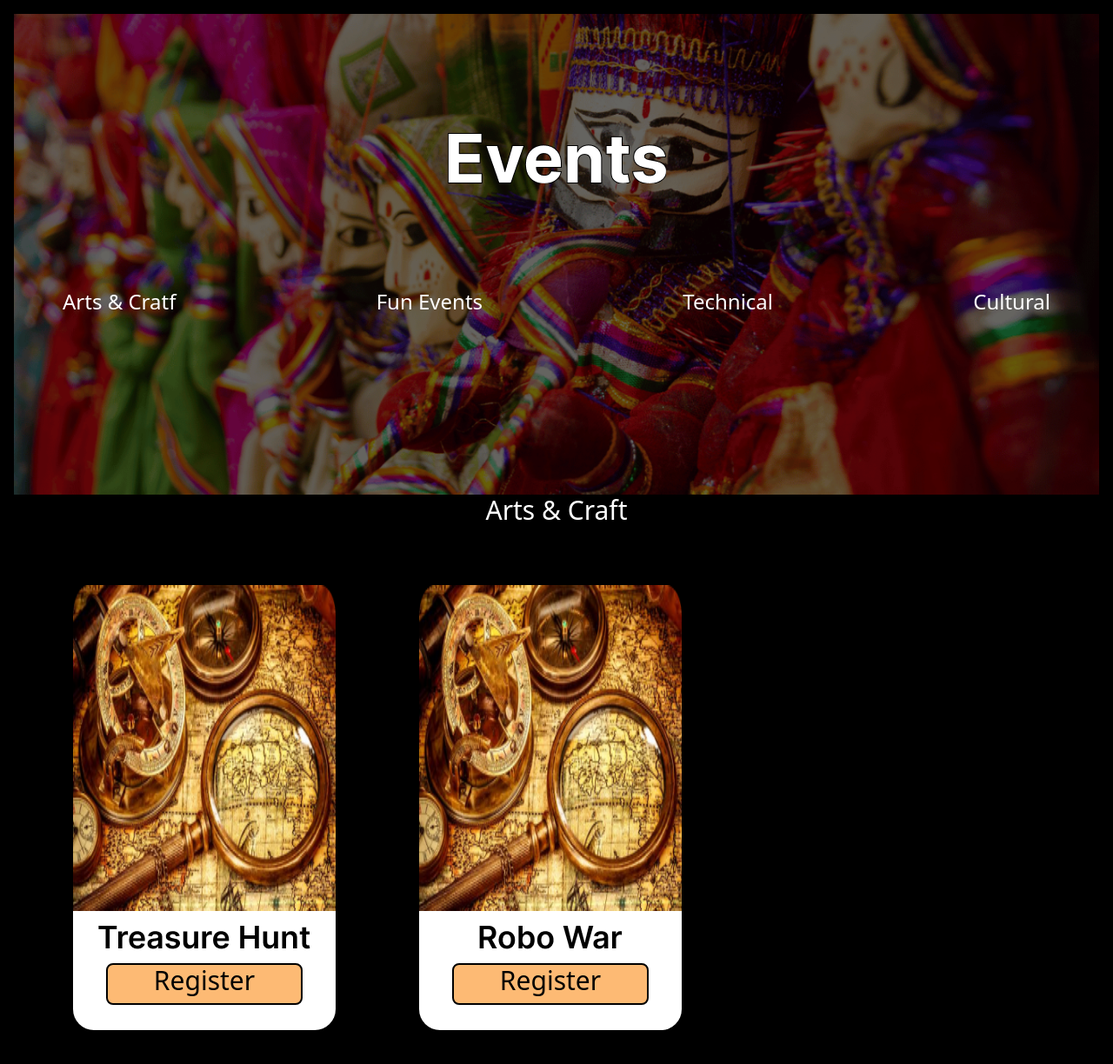
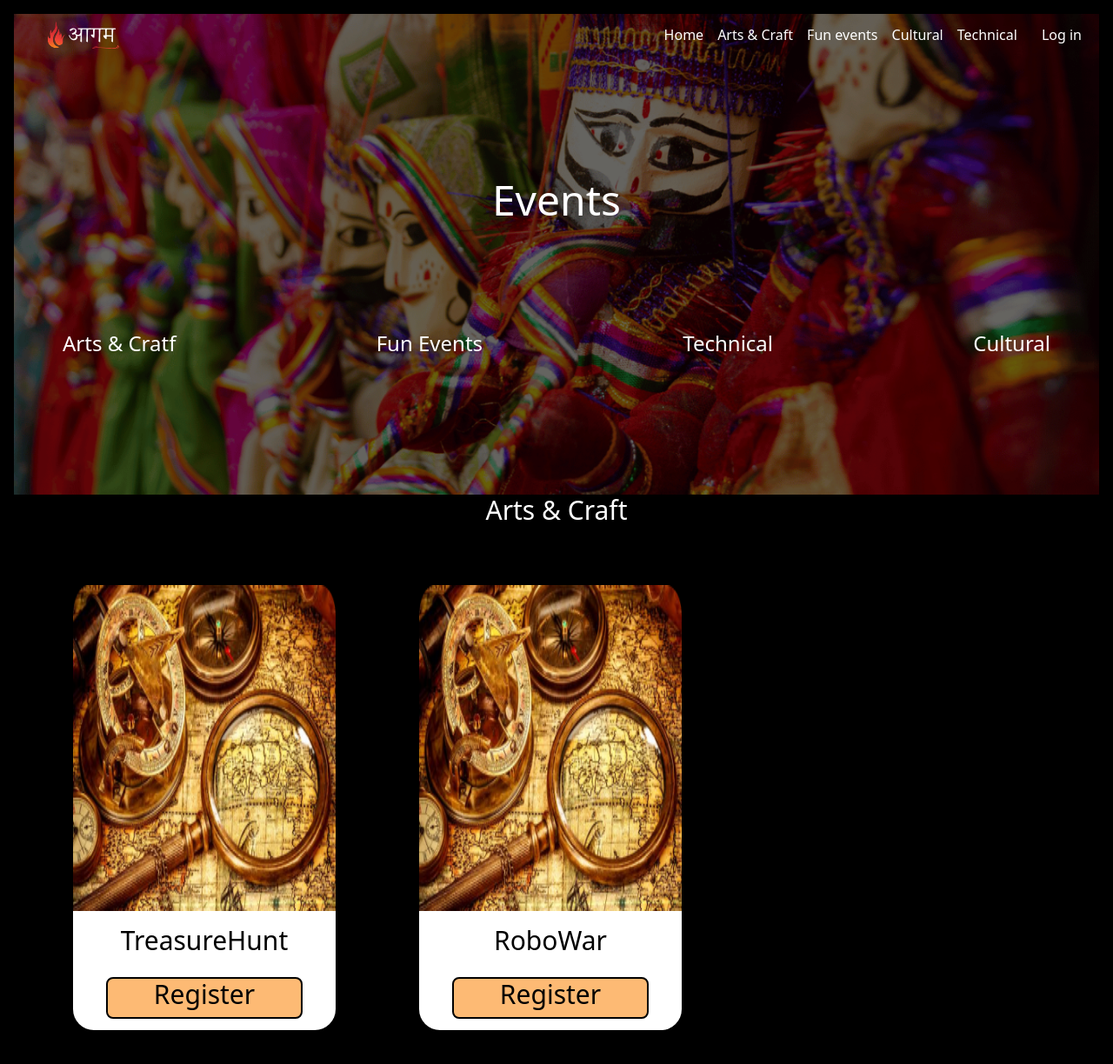
Before and after one commit to prateekgarg08/aagam, a Next.js app: page /event in a window 1280 px wide. Shown: the top 1224 px of the page at 87% size. Built offline with nearby package versions, Linux system fonts and the light colour scheme.

Commit message:
responsive

```diff
--- a/src/components/Common/Navbar.tsx
+++ b/src/components/Common/Navbar.tsx
@@ -3,10 +3,18 @@ import React, { useState } from 'react'
 import Image from 'next/image'
 import { AiOutlineMenu, AiOutlineClose } from 'react-icons/ai'
 
-export const Navbar: FC<{}> = ({}) => {
+type Im = {
+  n1: string
+  n2: string
+  n3: string
+  n4: string
+  n5: string
+  n6: string
+}
+export const Navbar = (props: Im) => {
   const [isMobileNavActive, setIsMobileNavActive] = useState(false)
   return (
-    <div className=" flex items-center justify-between bg-bgBlack text-orange  px-2 overflow-visible">
+    <div className=" flex items-center justify-between bg-bgBlack text-orange  px-2 overflow-visible ">
       <div className="logo bg-bgBlack">
         <img
           src="/assets/logo/new.svg"
@@ -25,7 +33,7 @@ export const Navbar: FC<{}> = ({}) => {
         <div
           className={`${
             isMobileNavActive ? 'flex' : 'hidden'
-          } absolute w-full  top-0 text-orange left-0 z-10 flex-col space-y-5 text-xl h-full  py-2 lg:text-base lg:static items-center   lg:flex lg:flex-row lg:space-x-4 lg:space-y-0`}
+          } absolute w-full h-full top-0 text-orange left-0 z-10 flex-col msm:bg-black lg:bg-none space-y-5 text-xl  py-2 lg:text-base lg:static items-center  lg:flex lg:flex-row lg:space-x-4 lg:space-y-0`}
         >
           <div className="lg:hidden text-2xl  text-white font-bold  w-full flex flex-row-reverse">
             <AiOutlineClose onClick={() => setIsMobileNavActive(false)} />
@@ -34,28 +42,34 @@ export const Navbar: FC<{}> = ({}) => {
             href="#"
             className="text-white"
           >
-            Home
+            {props.n1}
           </a>
           <a
             href="#"
             className="text-white"
           >
-            Events
+            {props.n2}
           </a>
           <a
             href="#"
             className="text-white"
           >
-            Sponsors
+            {props.n3}
           </a>
           <a
             href="#"
             className="text-white"
           >
-            Contact Us
+            {props.n4}
+          </a>
+          <a
+            href="#"
+            className="text-white"
+          >
+            {props.n5}
           </a>
           <button className="rounded-2xl bg-orange text-white px-3 py-1">
-            Log in
+            {props.n6}
           </button>
         </div>
       </div>
--- a/src/components/Events/Event.tsx
+++ b/src/components/Events/Event.tsx
@@ -5,7 +5,7 @@ type Im = {
 }
 export const Event = (props: Im) => {
   return (
-    <div className="flex xl:w-1/4 sm:w-1/2 m-2 h-extra sm:m-4  bg-white   rounded-3xl xl:m-12 sm:pb-6 xl:pb-3 sm:flex hover:-translate-y-4 sm:justify-center sm:align-center ">
+    <div className="flex xl:w-1/4 sm:w-1/2 m-2 h-extra esm:h-96 sm:m-4  bg-white   rounded-3xl xl:m-12 sm:pb-6 xl:pb-3 sm:flex hover:-translate-y-4 sm:justify-center sm:align-center ">
       <a href="#">
         <div className="flex-col w-full h-full sm:h-90  ">
           <div className="w-full h-3/4 bg-black">
@@ -16,11 +16,15 @@ export const Event = (props: Im) => {
           </div>
           <div className="w-full h-1 ">
             <div className=" flex m-4 items-center justify-center b  ">
-              <img src={props.i2} />
+              <div className="w-full h-full flex items-center justify-center">
+                <div className="w-3/4 pb-2 esm:pb-0 h-full text-center text-3xl esm:text-xl  ">
+                  {props.i2}
+                </div>
+              </div>
             </div>
             <div className=" flex mb-4  items-center justify-center ">
               <div className="w-full h-full flex items-center justify-center">
-                <div className="w-3/4 pb-2 rounded-lg bg-orange-300 h-full text-center text-3xl border-2 border-black ">
+                <div className="w-3/4 pb-2 rounded-lg bg-orange-300 esm:text-xl esm:pb-0 h-full text-center text-3xl border-2 border-black ">
                   {' '}
                   Register
                 </div>
--- a/src/components/Home/Footer.tsx
+++ b/src/components/Home/Footer.tsx
@@ -9,54 +9,54 @@ export const Footer: FC<{}> = ({}) => {
   return (
     <div className="flex w-fullh-auto bg-black p-4">
       <div className="flex w-1/4 h-full bg-black flex-col ">
-        <div className="w-full h-14 flex align-center justify-center">
+        <div className="w-full h-14 sm:h-full flex align-center justify-center">
           <img
             src="/assets/logo/new.svg"
             alt="img"
           ></img>
         </div>
-        <div className="flex h-4 p-2 pr-2 gap-4 align-center justify-center p-2">
+        <div className="flex h-4 pr-2 gap-4 align-center justify-center p-2">
           <FaInstagram
             color="white"
-            fontSize={'32px'}
+            fontSize={'40px'}
           />
           <FaTwitter
             color="white"
-            fontSize={'32px'}
+            fontSize={'40px'}
           />
           <FaLinkedin
             color="white"
-            fontSize={'32px'}
+            fontSize={'40px'}
           />
           <FaYoutube
             color="white"
-            fontSize={'32px'}
+            fontSize={'40px'}
           />
         </div>
       </div>
 
       <div className="flex w-1/4 h-full flex-col">
         <div className="w-full h-auto flex-col align-center justify-center">
-          <div className="p-4">
+          <div className="p-4 sm:p-2">
             <a
               href="#"
-              className="text-xl text-white p-4"
+              className="text-xl text-white p-4 m:text-sm sm:p-2"
             >
               EVENTS
             </a>
           </div>
-          <div className="p-2">
+          <div className="p-2 sm:p-0">
             <a
               href="#"
-              className="text-xl text-white p-2"
+              className="text-xl text-white p-2 sm:text-sm sm:p-0"
             >
               Treasure Hunt
             </a>
           </div>
-          <div className="p-2">
+          <div className="p-2 sm:p-0">
             <a
               href="#"
-              className="text-xl text-white p-2"
+              className="text-xl text-white p-2 sm:text-sm sm:p-0"
             >
               Dare 2 Win
             </a>
@@ -66,7 +66,7 @@ export const Footer: FC<{}> = ({}) => {
 
       <div className="flex w-1/4 h-full flex-col">
         <div className="w-full h-auto flex-col align-center justify-center">
-          <div className="p-4">
+          <div className="p-4 sm:p-2">
             <a
               href="#"
               className="text-xl text-white p-4"
@@ -74,10 +74,10 @@ export const Footer: FC<{}> = ({}) => {
               About
             </a>
           </div>
-          <div className="p-2">
+          <div className="p-2 sm:p-0">
             <a
               href="#"
-              className="text-xl text-white p-2"
+              className="text-xl text-white p-2 sm:text-sm sm:p-0"
             >
               Teams
             </a>
@@ -85,7 +85,7 @@ export const Footer: FC<{}> = ({}) => {
           <div className="p-2">
             <a
               href="#"
-              className="text-xl text-white p-2"
+              className="text-xl text-white p-2 sm:text-sm sm:p-0"
             >
               Contact us
             </a>
@@ -95,9 +95,11 @@ export const Footer: FC<{}> = ({}) => {
 
       <div className="flex w-1/4 h-full flex-col">
         <div className="w-full h-auto flex-col align-center justify-center">
-          <div className="text-xl text-white p-4">Legal</div>
-          <div className="text-xl text-white p-2">Privacy</div>
-          <div className="text-xl text-white p-2">Terms</div>
+          <div className="text-xl text-white p-4 sm:p-2 ">Legal</div>
+          <div className="text-xl text-white p-2 sm:text-sm sm:p-0">
+            Privacy
+          </div>
+          <div className="text-xl text-white p-2 sm:text-sm sm:p-0">Terms</div>
         </div>
       </div>
     </div>
--- a/src/pages/event.tsx
+++ b/src/pages/event.tsx
@@ -1,8 +1,8 @@
 import Head from 'next/head'
 import { Inter } from 'next/font/google'
+import { Navbar } from '@/components/Common/Navbar'
 
 import { Event } from '@/components/Events/Event'
-import { EventNav } from '@/components/Events/EventNav'
 const inter = Inter({ subsets: ['latin'] })
 
 export default function event() {
@@ -30,16 +30,24 @@ export default function event() {
       >
         <div className="w-full h-full relative ">
           <div className="flex-col w-full h-full absolute">
+            <Navbar
+              n1="Home"
+              n2="Arts & Craft"
+              n3="Fun events"
+              n4="Cultural"
+              n5="Technical"
+              n6="Log in"
+            />
             <div className="flex items-center justify-center w-full h-3/6 pt-14">
-              <img src="Events.png" />
+              <div className="text-white text-5xl "> Events</div>
             </div>
             <div className="flex items-center justify-between w-full h-2/5 p-14 pt-0 pb-28 ">
-              <div className="text-white text-2xl">
+              <div className="text-white text-2xl sm:text-no">
                 <a href="#"> Arts & Cratf</a>
               </div>
-              <div className="text-white text-2xl">Fun Events</div>
-              <div className="text-white text-2xl">Technical</div>
-              <div className="text-white text-2xl">Cultural</div>
+              <div className="text-white text-2xl sm:text-no">Fun Events</div>
+              <div className="text-white text-2xl sm:text-no">Technical</div>
+              <div className="text-white text-2xl sm:text-no">Cultural</div>
             </div>
           </div>
 
@@ -54,11 +62,11 @@ export default function event() {
         <div className="flex w-full h-full xl:flex-wrap p-5 sm:flex-col xl:flex-row sm:items-center">
           <Event
             i1="tresure.png"
-            i2="TreasureHunt.png"
+            i2="TreasureHunt"
           />
           <Event
             i1="tresure.png"
-            i2="RoboWar.png"
+            i2="RoboWar"
           />
           {/* <Event />  */}
         </div>
--- a/src/pages/index.tsx
+++ b/src/pages/index.tsx
@@ -31,7 +31,14 @@ export default function Home() {
       {/* <h1 className="text-3xl font-bold underline">Hello world!</h1>
        */}
       <div className="relative min-h-screen bg-black">
-        <Navbar />
+        <Navbar
+          n1="Home"
+          n2="Events"
+          n3="Sponser"
+          n4="Contact Us"
+          n5="Log in"
+          n6=""
+        />
         <Hero />
         <Glimpses />
         <About />
--- a/tailwind.config.js
+++ b/tailwind.config.js
@@ -18,11 +18,16 @@ module.exports = {
       height:{
         extra:'32rem'
       },
+      fontSize:{
+         no:'0rem'
+      },
       borderRadius: {
         extraLarge: '12rem'
       },
       screens:{
         'sm':{'max':'800px'},
+        'msm':{'max':'1000px'},
+        'esm':{'max':'540px'}
         // 'extra':{'max'}
       }
 
```
